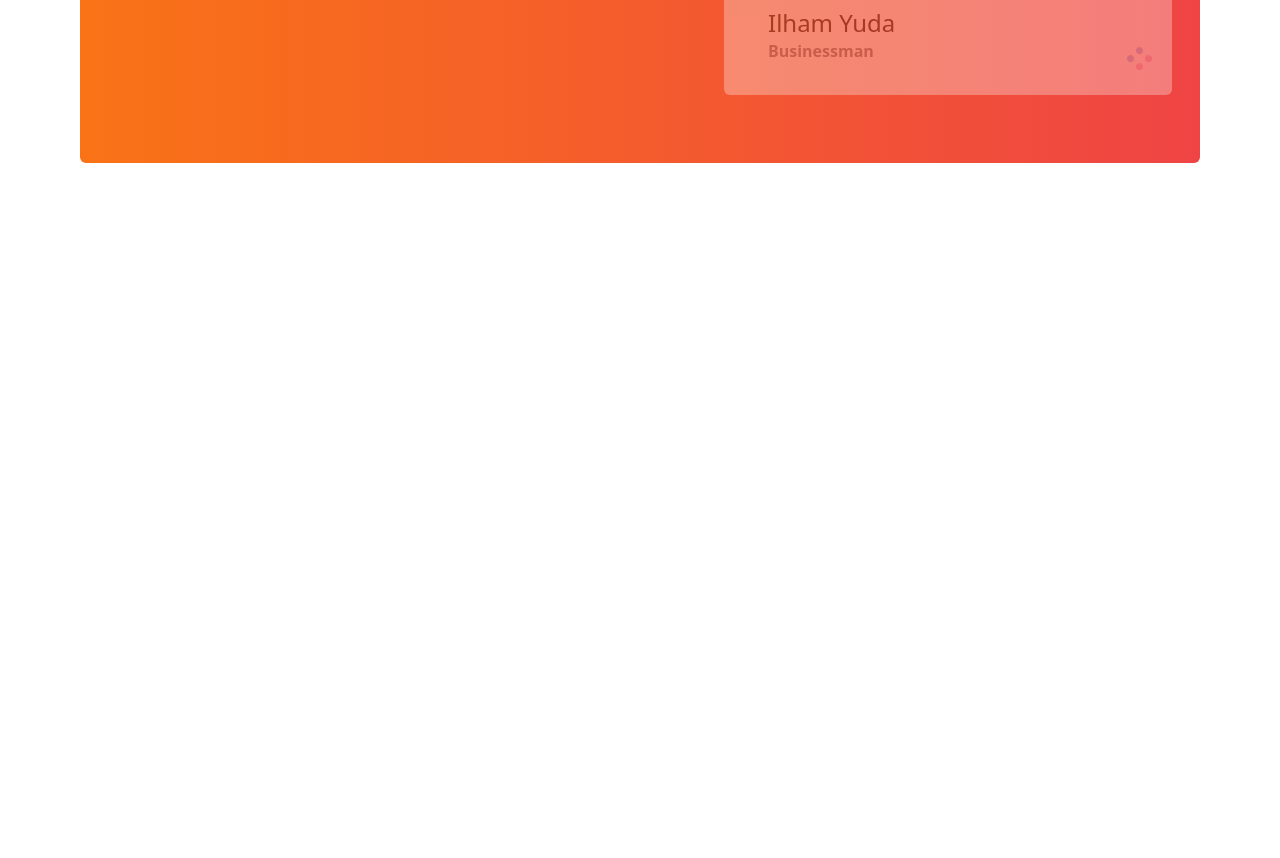
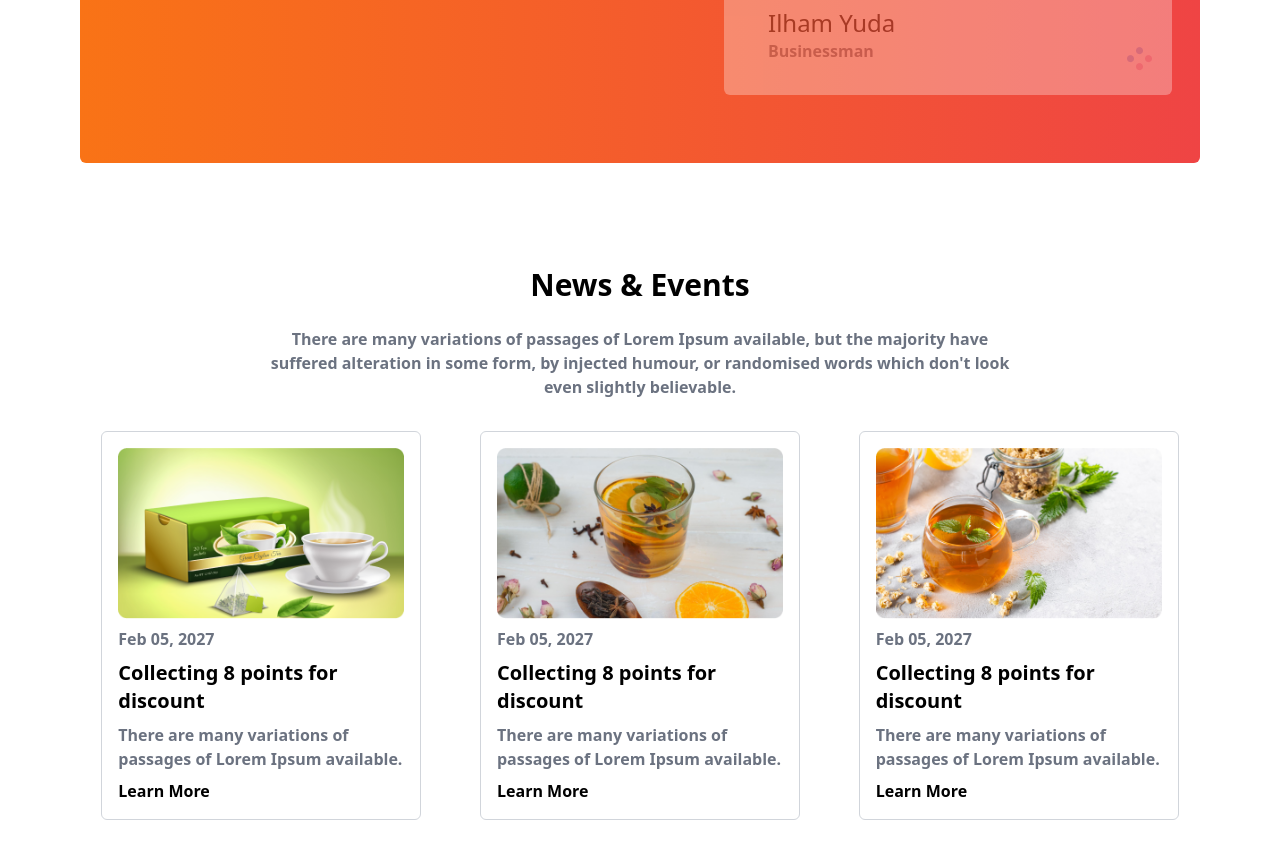
Before and after one commit to MITHU9/tea-house-with-tailwind, a website: page index.html in a window 1280 px wide. Shown: the part 2271-3129 px from the top of the page. Before the commit the page ends 2514 px from the top, so only its background shows below. Drawn offline with Linux system fonts and the light colour scheme.

Commit message:
news section done  with responsove

```diff
--- a/index.html
+++ b/index.html
@@ -258,6 +258,57 @@
         </div>
       </section>
       <!-- ===== Clients Section End ===== -->
+      <!-- ==== News Section Start ==== -->
+      <section class="mt-24">
+        <div class="text-center">
+          <h1 class="text-3xl font-bold py-2">News & Events</h1>
+          <p class="text-gray-500 font-semibold py-4 lg:w-8/12 mx-auto">
+            There are many variations of passages of Lorem Ipsum available, but
+            the majority have suffered alteration in some form, by injected
+            humour, or randomised words which don't look even slightly
+            believable.
+          </p>
+        </div>
+
+        <div
+          class="grid grid-cols-1 md:grid-cols-3 gap-4 mt-4 justify-items-center"
+        >
+          <div class="border border-gray-300 p-4 rounded-md lg:max-w-80">
+            <img src="./images/news-1.png" alt="" />
+            <p class="text-gray-500 font-semibold py-2">Feb 05, 2027</p>
+            <h2 class="text-xl font-semibold">
+              Collecting 8 points for discount
+            </h2>
+            <p class="text-gray-500 font-semibold py-2">
+              There are many variations of passages of Lorem Ipsum available.
+            </p>
+            <a class="text-black font-semibold" href="#">Learn More</a>
+          </div>
+          <div class="border border-gray-300 p-4 rounded-md lg:max-w-80">
+            <img src="./images/news-2.png" alt="" />
+            <p class="text-gray-500 font-semibold py-2">Feb 05, 2027</p>
+            <h2 class="text-xl font-semibold">
+              Collecting 8 points for discount
+            </h2>
+            <p class="text-gray-500 font-semibold py-2">
+              There are many variations of passages of Lorem Ipsum available.
+            </p>
+            <a class="text-black font-semibold" href="#">Learn More</a>
+          </div>
+          <div class="border border-gray-300 p-4 rounded-md lg:max-w-80">
+            <img src="./images/news-3.png" alt="" />
+            <p class="text-gray-500 font-semibold py-2">Feb 05, 2027</p>
+            <h2 class="text-xl font-semibold">
+              Collecting 8 points for discount
+            </h2>
+            <p class="text-gray-500 font-semibold py-2">
+              There are many variations of passages of Lorem Ipsum available.
+            </p>
+            <a class="text-black font-semibold" href="#">Learn More</a>
+          </div>
+        </div>
+      </section>
+      <!-- ==== News Section End ==== -->
     </main>
   </body>
 </html>
```
Also changed, not shown: output/output.css.
